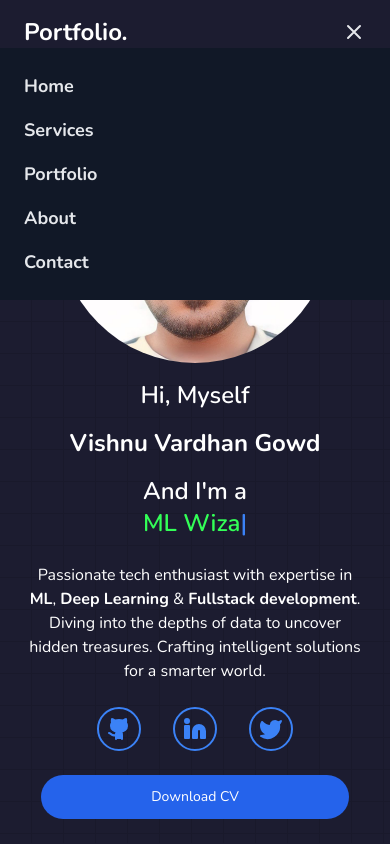
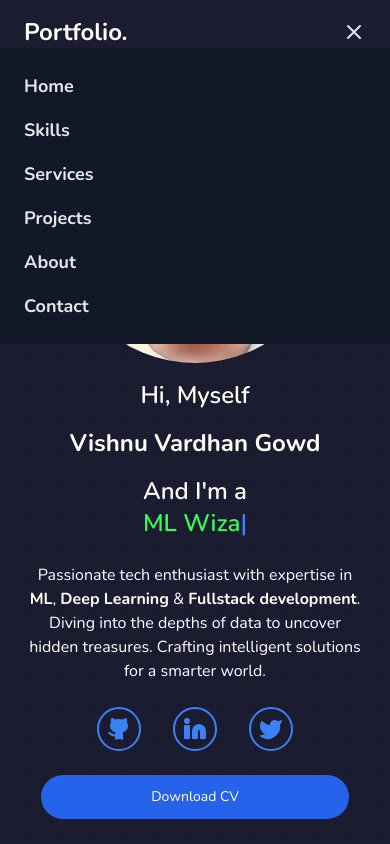
Before and after one commit to vishnuvardhanvaka/Portfolio, a Next.js app: page / in a window 390 px wide. Both pictures are taken after a click on the element 354 px from the left and 32 px from the top of the page. Shown: the top 844 px of the page. Built offline with nearby package versions, Linux system fonts and the light colour scheme.

Commit message:
added mobile version but bugs are there with grid in skills card hover effect

```diff
--- a/src/app/page.tsx
+++ b/src/app/page.tsx
@@ -59,10 +59,12 @@ export default function portfolio() {
                         <div className="text-lg font-bold absolute inset-x-0 z-20 w-full px-6 py-4 transition-all duration-300 ease-in-out bg-gray-900 md:bg-transparent md:dark:bg-transparent md:mt-0 md:p-0 md:top-0 md:relative md:w-auto md:opacity-100 md:translate-x-0 md:flex md:items-center">
                             <div className="flex flex-col md:flex-row">
                                 <a onClick={(e) => { setMenuOpened(!menuOpened) }} href='#hero-section' className="my-2 transition-colors duration-300 transform text-gray-200 hover:text-blue-500 dark:hover:text-blue-400 md:mx-6 md:my-0">Home</a>
+                                <a onClick={(e) => { setMenuOpened(!menuOpened) }} href='#skills-section' className="my-2 transition-colors duration-300 transform text-gray-200 hover:text-blue-500 dark:hover:text-blue-400 md:mx-6 md:my-0">Skills</a>
                                 <a onClick={(e) => { setMenuOpened(!menuOpened) }} href='#services-section' className="my-2 transition-colors duration-300 transform text-gray-200 hover:text-blue-500 dark:hover:text-blue-400 md:mx-6 md:my-0">Services</a>
-                                <a onClick={(e) => { setMenuOpened(!menuOpened) }} href='#projects-section' className="my-2 transition-colors duration-300 transform text-gray-200 hover:text-blue-500 dark:hover:text-blue-400 md:mx-6 md:my-0">Portfolio</a>
+                                <a onClick={(e) => { setMenuOpened(!menuOpened) }} href='#projects-section' className="my-2 transition-colors duration-300 transform text-gray-200 hover:text-blue-500 dark:hover:text-blue-400 md:mx-6 md:my-0">Projects</a>
                                 <a onClick={(e) => { setMenuOpened(!menuOpened) }} href='#about-section' className="my-2 transition-colors duration-300 transform text-gray-200 hover:text-blue-500 dark:hover:text-blue-400 md:mx-6 md:my-0">About</a>
                                 <a onClick={(e) => { setMenuOpened(!menuOpened) }} href='#contact-section' className="my-2 transition-colors duration-300 transform text-gray-200 hover:text-blue-500 dark:hover:text-blue-400 md:mx-6 md:my-0">Contact</a>
+
                             </div>
                         </div>
                     )}
```
